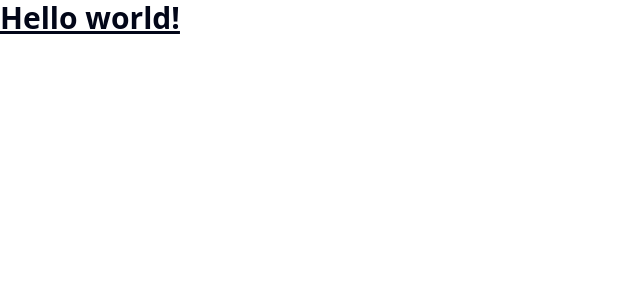
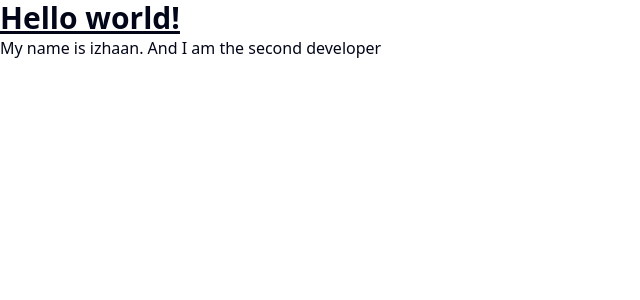
Before and after one commit to mahbub47/eventous, a React (Vite) app in the folder frontend/: page / in a window 1280 px wide. Shown: the top 300 px of the page, without its empty margins (0-640 px from the left). Built offline with nearby package versions, Linux system fonts and the light colour scheme.

Commit message:
developer 2 information

```diff
--- a/frontend/src/App.tsx
+++ b/frontend/src/App.tsx
@@ -3,9 +3,8 @@ import "./App.css";
 function App() {
   return (
     <>
-    <h1 className="text-3xl font-bold underline">
-    Hello world!
-  </h1>
+      <h1 className="text-3xl font-bold underline">Hello world!</h1>
+      <h2>My name is izhaan. And I am the second developer</h2>
     </>
   );
 }
```
